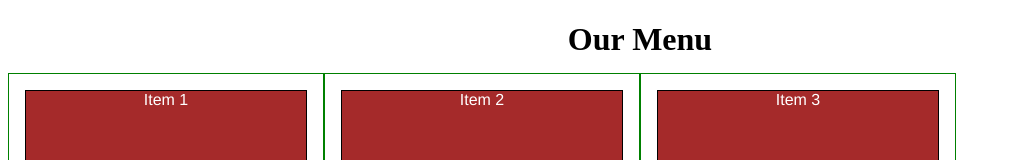
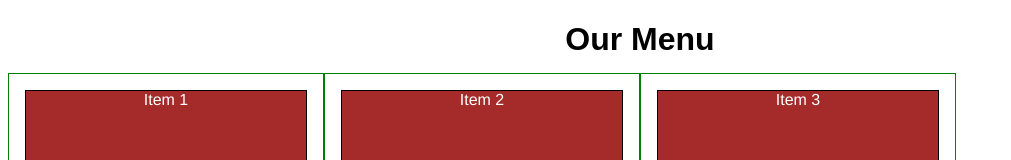
Before and after one commit to IY-Home/coursera, a plain HTML site: page index.html in a window 1280 px wide. Shown: the top 160 px of the page, without its empty margins (0-1011 px from the left). Drawn offline with Linux system fonts and the light colour scheme.

Commit message:
Update styles.css

```diff
--- a/css/styles.css
+++ b/css/styles.css
@@ -1,6 +1,6 @@
 /********** Base styles **********/
 body {
-  //font-family: sans-serif;
+  font-family: sans-serif;
   text-align: center;
 }
 * {
```
